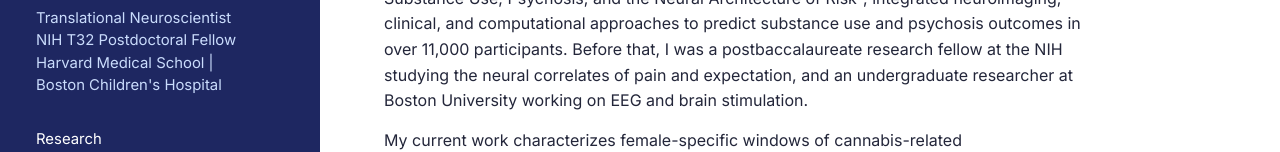
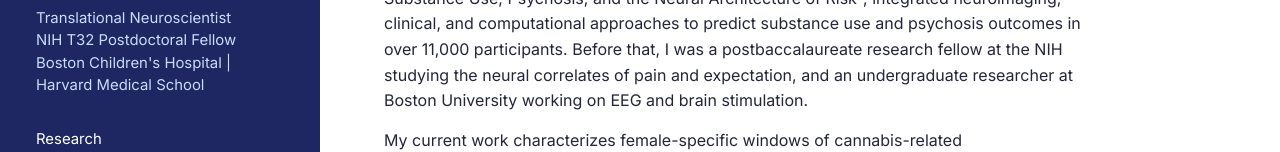
Before and after one commit to amircarolyn1/amircarolyn1.github.io, a plain HTML site: page index.html in a window 1280 px wide. Shown: the part 268-420 px from the top of the page. Drawn offline with Linux system fonts and the light colour scheme.

Commit message:
Update index.html

```diff
--- a/index.html
+++ b/index.html
@@ -208,7 +208,7 @@
   <h1>Carolyn M. Amir, PhD</h1>
   <p class="role">Translational Neuroscientist<br>
   NIH T32 Postdoctoral Fellow<br>
-  Harvard Medical School |<br>Boston Children's Hospital</p>
+   Boston Children's Hospital |<br> Harvard Medical School</p>
   <nav aria-label="Sections">
     <a href="#research">Research</a>
     <a href="#experience">Experience</a>
```
